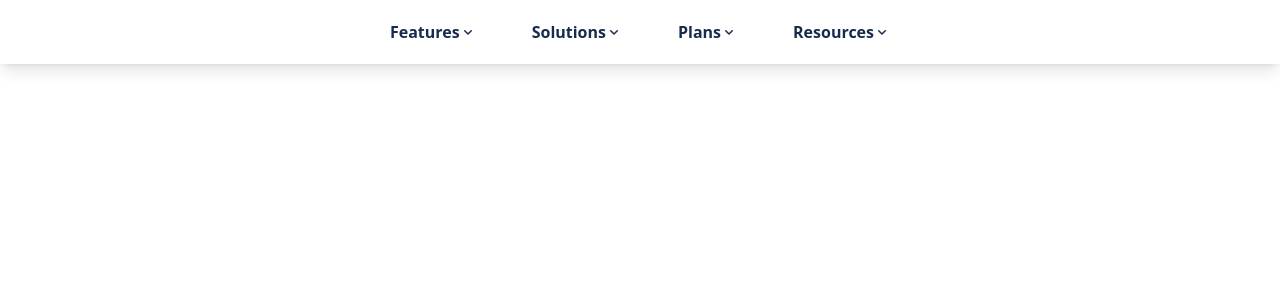
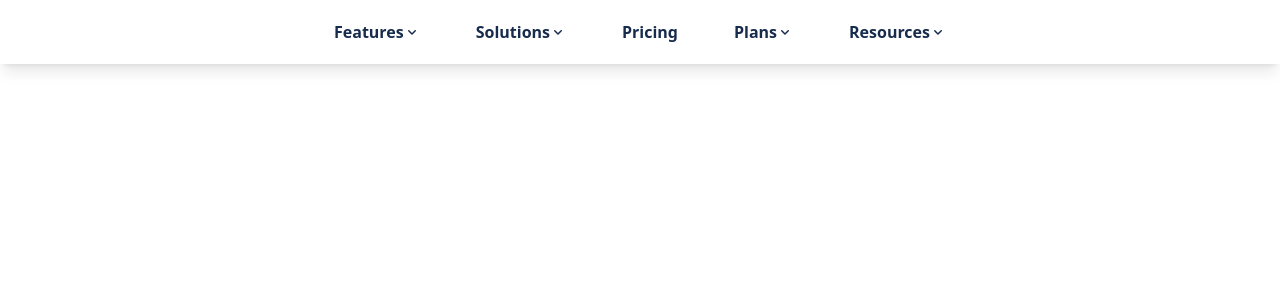
Before and after one commit to CheaVuThearith/trello-homepage-clone, a React (Vite) app: page / in a window 1280 px wide. Shown: the top 300 px of the page. Built offline with nearby package versions, Linux system fonts and the light colour scheme.

Commit message:
added moving underline

```diff
--- a/src/Navbar.tsx
+++ b/src/Navbar.tsx
@@ -13,12 +13,11 @@ interface linkContextType {
 interface NavbarProps {
   className?: string;
 }
-
 //
 //
 //
 export const linkContext = createContext<linkContextType>({
-  linkClicked: "resources",
+  linkClicked: "",
   setLinkClicked: () => {},
 });
 export const showContext = createContext<boolean>(false);
@@ -26,16 +25,24 @@ export const showContext = createContext<boolean>(false);
 //
 //
 const Navbar = ({ className }: NavbarProps) => {
-  const setDarken = useContext(overlayContext).setDarken
-  const expandableLinks = ["Features", "Solutions", "Plans", "Resources"];
-  const [linkClicked, setLinkClickedU] = useState<linkClickedType>("resources");
+  const setDarken = useContext(overlayContext).setDarken;
+  const Links = [
+    "Features expand",
+    "Solutions expand",
+    "Pricing",
+    "Plans expand",
+    "Resources expand",
+  ];
+  const [linkClicked, setLinkClickedU] = useState<linkClickedType>("");
   const [show, setShow] = useState(false);
   const setLinkClicked = (value: linkClickedType) => {
     if (show === false || value !== linkClicked) {
       setLinkClickedU(value);
       setShow(true);
       setDarken(true);
-    } else {setShow((s) => !s);
+    } else {
+      setLinkClickedU("");
+      setShow((s) => !s);
       setDarken(false);
     }
   };
@@ -47,9 +54,13 @@ const Navbar = ({ className }: NavbarProps) => {
       <nav className={className}>
           <showContext.Provider value={show}>
             <linkContext.Provider value={{ linkClicked, setLinkClicked }}>
-            <div className="relative z-50 py-3 flex justify-center gap-x-6 bg-white shadow-lg">
-              {expandableLinks.map((link) => (
-                <Link key={link} expand name={link}></Link>
+              <div className="relative z-50 flex justify-center gap-x-6 bg-white py-3 shadow-lg">
+                {Links.map((link) => (
+                  <Link
+                    key={link}
+                    expand={link.includes("expand") ? true : undefined}
+                    name={link}
+                  />
                 ))}
               </div>
               <LinkDropDown></LinkDropDown>
--- a/src/components/Link.tsx
+++ b/src/components/Link.tsx
@@ -1,28 +1,45 @@
-
 import linkClickedType from "./types";
-import { linkContext } from "@/Navbar";
 import { ChevronDownIcon } from "@heroicons/react/16/solid";
 import { useContext } from "react";
+import MovingUnderline from "./MovingUnderline";
+import { linkContext } from "@/Navbar";
+import { AnimatePresence } from "framer-motion";
 //
 //
 //
 interface Props {
   name: string;
-  expand?:boolean
+  expand?: boolean;
 }
 //
 //
 //
-const Link = ({ name, expand=false }: Props) => {
-  const setLinkClicked=useContext(linkContext).setLinkClicked
-  const nameLowered = name.toLowerCase().replace(" ", "") as linkClickedType //TODO: add underline on active link
+const Link = ({ name, expand = false }: Props) => {
+  const { linkClicked, setLinkClicked } = useContext(linkContext);
+  const nameLowered = name
+    .toLowerCase()
+    .replace(" ", "")
+    .replace("expand", "") as linkClickedType;
+  const useThisName = name.replace("expand", "") as linkClickedType;
   return (
     <>
-      <button className="hover:text-blue-600 font-semibold px-4 py-2 text-[#172b4d]" onClick={()=>expand ? setLinkClicked(nameLowered): undefined}>
+      <a
+        className={`cursor-pointer px-4 py-2 font-semibold text-[#172b4d] hover:text-blue-600 ${linkClicked === nameLowered && "text-blue-600"}`}
+        href={expand ? undefined : `${nameLowered}`}
+        onClick={() => {
+          expand ? setLinkClicked(nameLowered) : undefined;
+        }}
+      >
         <span className="flex items-center justify-center">
-        {name}{expand&&<ChevronDownIcon className="size-4"/>}
+          <span className="relative">
+            {useThisName}
+            {linkClicked === nameLowered && (
+                <MovingUnderline />
+            )}
+          </span>
+          {expand && <ChevronDownIcon className="size-4" />}
         </span>
-        </button>
+      </a>
     </>
   );
 };
--- a/src/components/LinkDropDown.tsx
+++ b/src/components/LinkDropDown.tsx
@@ -1,5 +1,5 @@
 import { linkContext, showContext } from "@/Navbar";
-import { useContext, useEffect, useRef } from "react";
+import { useContext} from "react";
 import {
   Features,
   Features2,
@@ -55,19 +55,17 @@ const LinkDropDown = () => {
               animate="visible"
               exit="hidden"
               variants={{
-                hidden: { y: -400 },
-                visible: { y: 0 },
+                hidden: { y: -400, opacity: 0 },
+                visible: { y: 0, opacity: 1 },
               }}
               transition={{
                 duration: 0.2,
                 type: "spring",
-                bounce: 0.1,
                 stiffness: 120,
                 layout: {
-                  duration: 0.1,
-                  bounce: 0.1,
+                  duration: 0.8,
                   type: "spring",
-                  stiffness: 80,
+                  bounce: 0.5,
                 },
               }}
               className="absolute left-0 right-0 z-20 flex justify-center"
--- /dev/null
+++ b/src/components/MovingUnderline.tsx
@@ -0,0 +1,18 @@
+import { showContext } from "@/Navbar";
+import { motion } from "framer-motion";
+import { useContext } from "react";
+
+const MovingUnderline = () => {
+  const show = useContext(showContext);
+  return (
+    <motion.div
+      layoutId="underline"
+      initial={{ opacity: 0.8, x: -10 }} // initial state of the animation
+      animate={{ opacity: 1, x: 0 }} // final state of the animation
+      transition={{ duration: 0.5, ease: [0.7, 0.44, 0.34, 0.85] }}
+      className=" absolute top-9 mt-1 h-[3px] w-[100%] rounded-full bg-blue-600"
+    ></motion.div>
+  );
+};
+
+export default MovingUnderline;
--- a/src/components/types.ts
+++ b/src/components/types.ts
@@ -1,8 +1,8 @@
 type linkClickedType =
+  | ""
   | "features"
   | "solutions"
   | "plans"
   | "resources";
 
-
-export default linkClickedType
+export default linkClickedType;
```
Lines whose indentation alone changed are shown as unchanged.
